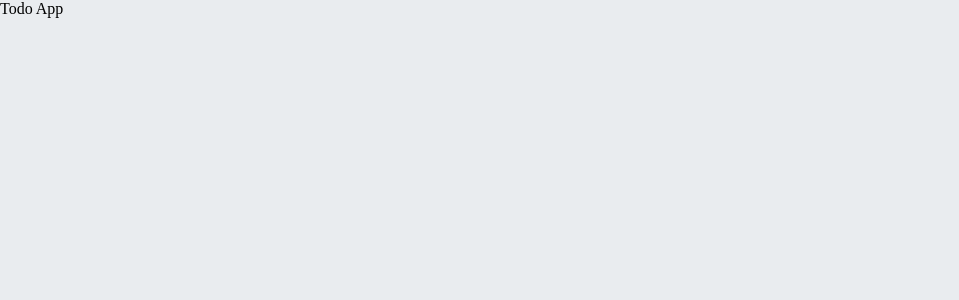
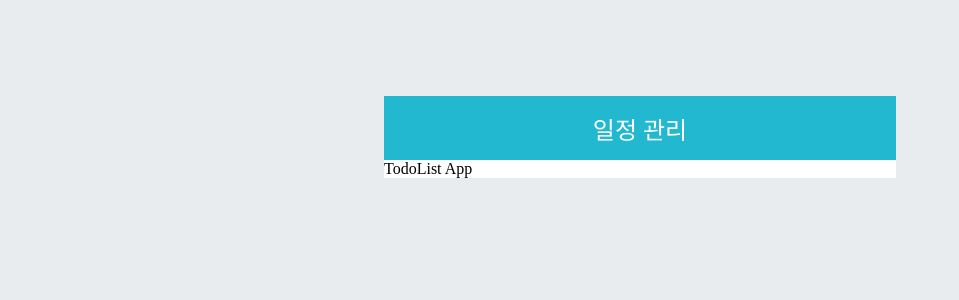
Before and after one commit to yh0921k/learning-react, a React (Create React App) app: page / in a window 1280 px wide. Shown: the top 300 px of the page, without its empty margins (0-959 px from the left). Built offline with nearby package versions, Linux system fonts and the light colour scheme.

Commit message:
[add] 10.2.1 TodoTemplate 구현

```diff
--- a/src/App.js
+++ b/src/App.js
@@ -1,7 +1,8 @@
 import React from 'react';
+import TodoTemplate from './todo-app/components/TodoTemplate';
 
 const App = () => {
-  return <div>Todo App</div>;
+  return <TodoTemplate>TodoList App</TodoTemplate>;
 };
 
 export default App;
--- /dev/null
+++ b/src/todo-app/components/TodoTemplate.js
@@ -0,0 +1,13 @@
+import React from 'react';
+import '../styles/TodoTemplate.scss';
+
+const TodoTemplate = ({ children }) => {
+  return (
+    <div className="TodoTemplate">
+      <div className="app-title">일정 관리</div>
+      <div className="content">{children}</div>
+    </div>
+  );
+};
+
+export default TodoTemplate;
--- /dev/null
+++ b/src/todo-app/styles/TodoTemplate.scss
@@ -0,0 +1,23 @@
+.TodoTemplate {
+  width: 512px;
+  // width가 주어진 상태에서 좌우 중앙 정렬
+  margin-left: auto;
+  margin-right: auto;
+  margin-top: 6rem;
+  margin-radius: 4px;
+  overflow: hidden;
+
+  .app-title {
+    background: #22b8cf;
+    color: white;
+    height: 4rem;
+    font-size: 1.5rem;
+    display: flex;
+    align-items: center;
+    justify-content: center;
+  }
+
+  .content {
+    background: white;
+  }
+}
```
